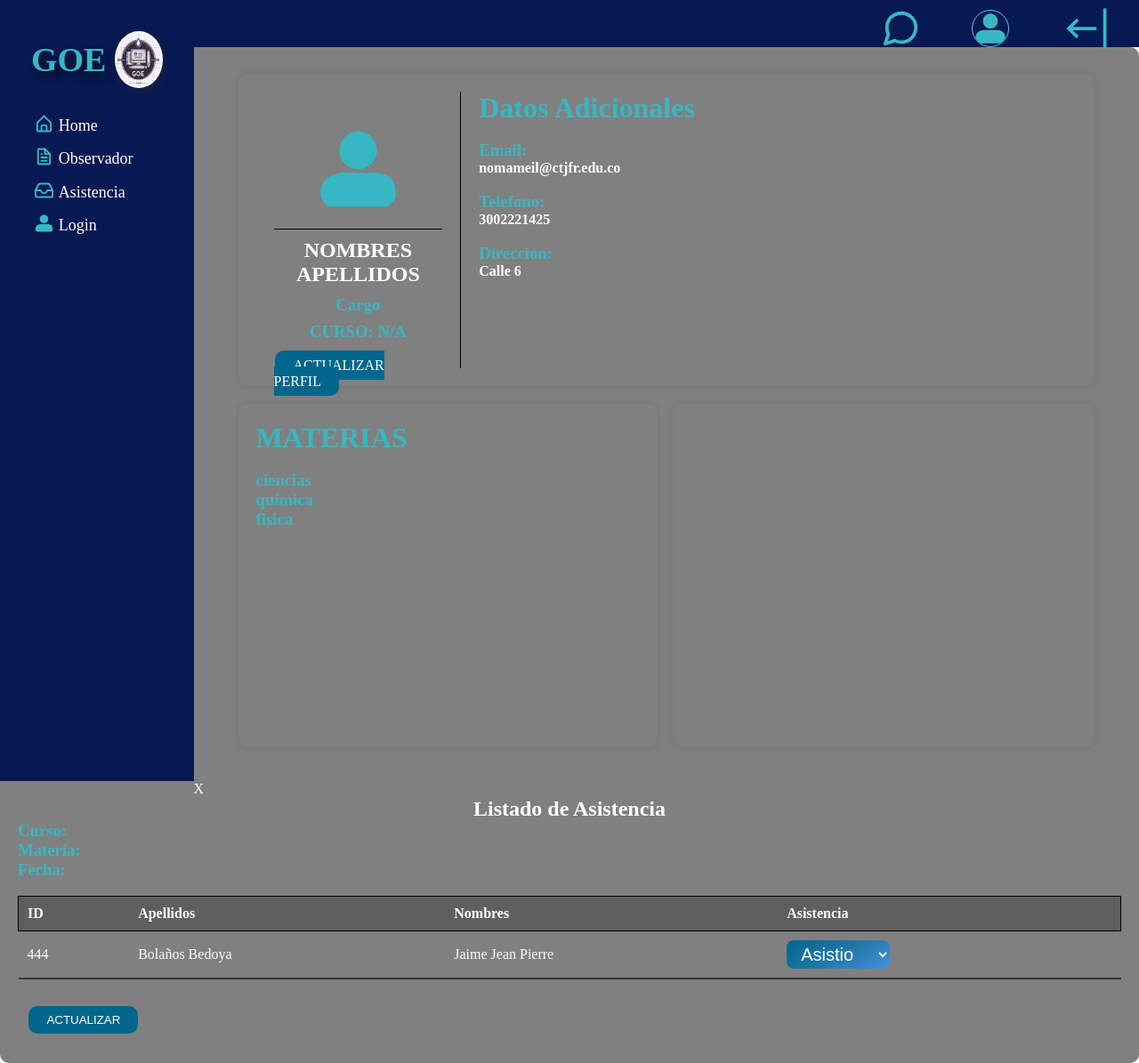
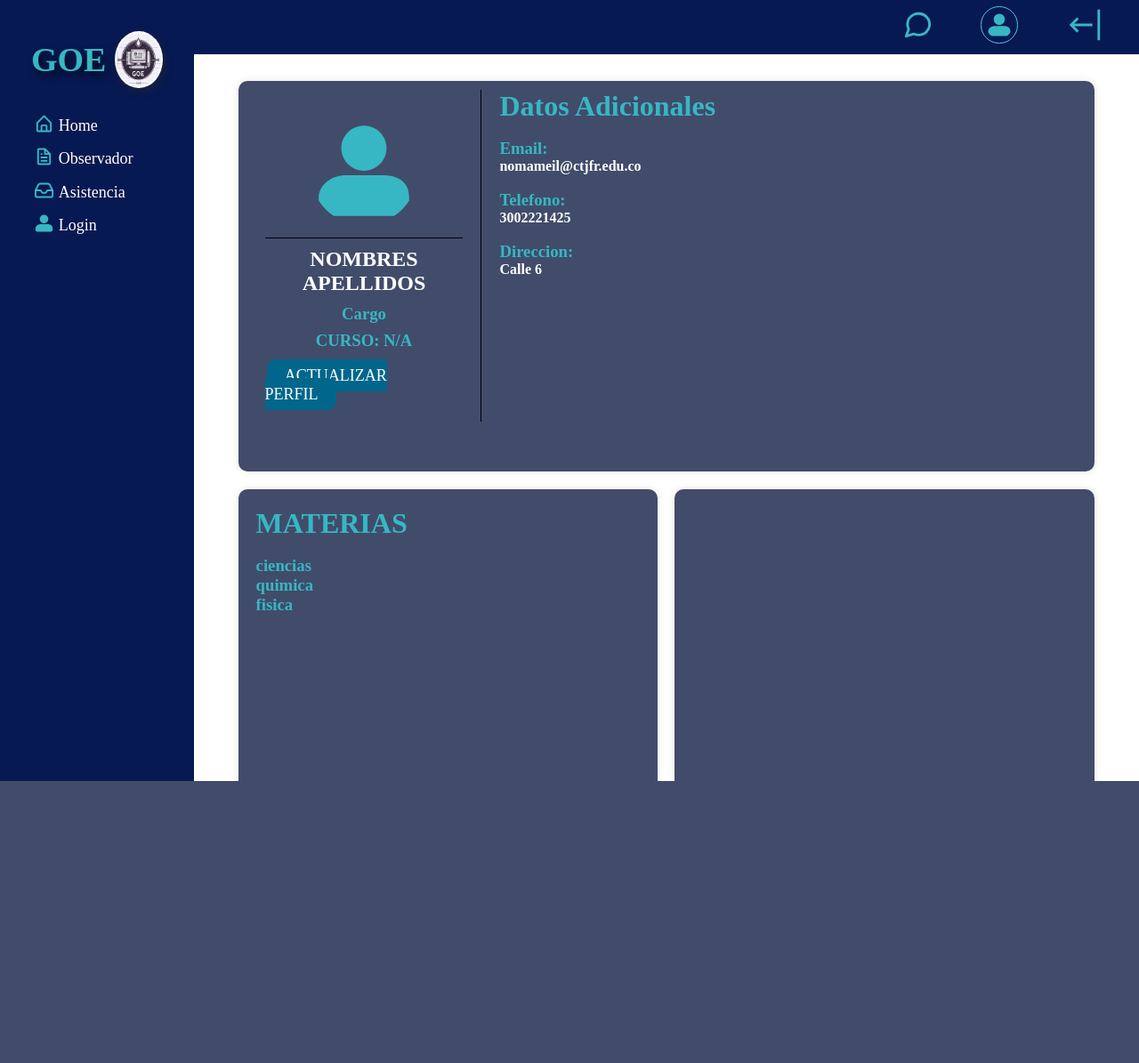
Before and after one commit to jeanJb/goe, a PHP site: page /perfil.html in a window 1280 px wide. Shown: the whole page at 89% size. After the commit the page ends 878 px from the top, so only its background shows below. Run offline with PHP 8.4, Linux system fonts and the light colour scheme.

Commit message:
Add files via upload
actualizacion de estilos

```diff
--- a/STYLES/diseño.css
+++ b/STYLES/diseño.css
@@ -134,7 +134,7 @@
 
 .nav{
     width: 100%;
-    height: 6vh;
+    height: 7vh;
 }
 
 .nav ul{
@@ -145,19 +145,24 @@
 }
 .nav ul li{
     margin: 0 1%;
-    padding: 2px 18px;
+    padding: 0 8px;
 }
 
-.nav ul li:hover{
+.nav ul li a img:hover{
     border-radius: 15px;
     background-color: #454e5977;
     box-shadow: 1px 2px 10px rgba(0, 0, 0, 0.548);
     transition: .5s;
 }
 
+.nav ul li a img{
+    width: 80%;
+    padding: 5px;
+}
+
 .contenido{
     width: 83%;
-    height: 94vh;
+    height: 93vh;
     float: left;
     padding: 20px 50px;
     overflow: auto;
@@ -184,6 +189,7 @@
     border-radius: 10px;
     background-color: #00668c;
     margin: 1% 1%;
+    font-size: 18px;
 }
 
 .button:hover{
@@ -192,7 +198,7 @@
 }
 
 .colordiv{
-    background-color: /* color opcional#454e59 */grey;
+    background-color: /* color opcional#454e59 */#414c6b;
     box-shadow: 0 0 10px rgba(0, 0, 0, 0.1);
     padding: 20px;
     border-radius: 10px;
--- a/STYLES/perfil.css
+++ b/STYLES/perfil.css
@@ -4,11 +4,13 @@
 .perfil{
     width: 100%;
     margin: 10px 0 20px 0 ;
-    height: 40vh;
+    min-height: 50vh;
+    max-height: auto;
+    padding: 10px;
 }
 
 .perfil .pp{
-    width: 25%;
+    width: 28%;
     height: 100%;
     padding: 20px;
     border-right: 1px black solid;
@@ -48,3 +50,66 @@
     float: left;
     height: 44vh;
 }
+
+/* Modal */
+.modal_asis{
+    width: 100%;
+    height: 100vh;
+    position: fixed;
+	top: 0;
+	right: 0;
+	bottom: 0;
+	left: 0;
+	background: rgba(0,0,0,0.8);
+	z-index: 99999;
+	opacity:0;
+	-webkit-transition: opacity 400ms ease-in;
+	-moz-transition: opacity 400ms ease-in;
+	transition: opacity 400ms ease-in;
+	pointer-events: none;
+}
+
+.modal_asis:target {
+	opacity:1;
+	pointer-events: auto;
+}
+
+.modal_asis > div {
+	width: 60%;
+	position: relative;
+	margin: 10% auto;
+	padding: 5px 20px 13px 20px;
+	border-radius: 10px;
+    transition: opacity 400ms ease-in;
+}
+
+
+.close {
+	background: #606061;
+	color: #FFFFFF;
+	line-height: 25px;
+	position: absolute;
+	right: -12px;
+	text-align: center;
+	top: -10px;
+	width: 24px;
+	text-decoration: none;
+	font-weight: bold;
+	-webkit-border-radius: 12px;
+	-moz-border-radius: 12px;
+	border-radius: 12px;
+	-moz-box-shadow: 1px 1px 3px #000;
+	-webkit-box-shadow: 1px 1px 3px #000;
+	box-shadow: 1px 1px 3px #000;
+}
+.close:hover { background: linear-gradient(150deg, #00668c, #2177a8, #4491da); }
+
+.open{
+    visibility: visible;
+    transition: .6s;
+}
+
+.closed{
+    visibility: hidden;
+    transition: .6s;
+}
```
Also changed, not shown: STYLES/observadores.css (+33 -1 lines).
